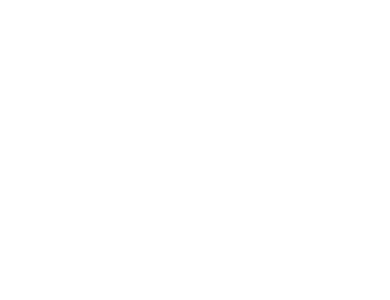
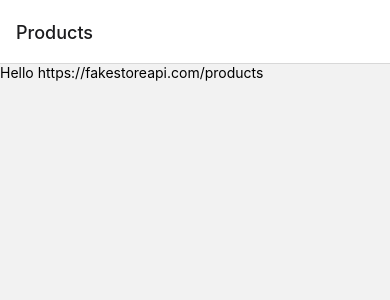
Before and after one commit to anilyavas/FakeStore-ECommerce, a React Native app: screen /Products in a window 390 px wide. Shown: the top 300 px of the page. Built offline with nearby package versions, Linux system fonts and the light colour scheme.

Commit message:
env variables

```diff
--- a/App.js
+++ b/App.js
@@ -1,20 +1,5 @@
-import { StatusBar } from 'expo-status-bar';
-import { StyleSheet, Text, View } from 'react-native';
 import Router from './src/navigation/Router';
 
 export default function App() {
-  return (
-    <View style={styles.container}>
-      <Router />
-      <StatusBar style='auto' />
-    </View>
-  );
+  return <Router />;
 }
-
-const styles = StyleSheet.create({
-  container: {
-    flex: 1,
-    justifyContent: 'center',
-    alignItems: 'center',
-  },
-});
--- a/src/app/Product.js
+++ b/src/app/Product.js
@@ -1,45 +1,14 @@
-import axios from 'axios';
-import { useEffect, useState } from 'react';
-import {
-  View,
-  SafeAreaView,
-  Text,
-  StyleSheet,
-  Button,
-  FlatList,
-  ActivityIndicator,
-} from 'react-native';
+import { View, Text, StyleSheet } from 'react-native';
+
+const apiUrl = process.env.EXPO_PUBLIC_API_URL;
 
 const Products = () => {
-  const [product, setProduct] = useState([]);
-  const [loading, setLoading] = useState(true);
-
-  const fetchProduct = async () => {
-    const response = await axios
-      .get('https://fakestoreapi.com/products')
-      .then((res) => console.log(res));
-    setLoading(false);
-    setProduct(response);
-  };
-  useEffect(() => {}, []);
-
   return (
-    <View style={styles.container}>
-      {loading ? (
-        <ActivityIndicator />
-      ) : (
-        <FlatList
-          data={product}
-          renderItem={({ item }) => <Text>{item.title}</Text>}
-        />
-      )}
-
-      <Button title='fetch' onPress={fetchProduct} />
+    <View>
+      <Text>Hello {apiUrl}</Text>
     </View>
   );
 };
 
 export default Products;
-const styles = StyleSheet.create({
-  container: {},
-});
+const styles = StyleSheet.create({});
--- a/src/navigation/Router.js
+++ b/src/navigation/Router.js
@@ -1,5 +1,3 @@
-import { View, Text } from 'react-native';
-import React from 'react';
 import { NavigationContainer } from '@react-navigation/native';
 import { createStackNavigator } from '@react-navigation/stack';
 import Products from '../app/Product';
@@ -9,7 +7,7 @@ const Stack = createStackNavigator();
 
 const Router = () => {
   return (
-    <NavigationContainer style={{ flex: 1 }}>
+    <NavigationContainer>
       <Stack.Navigator>
         <Stack.Screen name='Products' component={Products} />
         <Stack.Screen name='Detail' component={Details} />
```
Also changed, not shown: package.json (+7 -3 lines), 2 other files (tests, documents, lock files or other folders).
